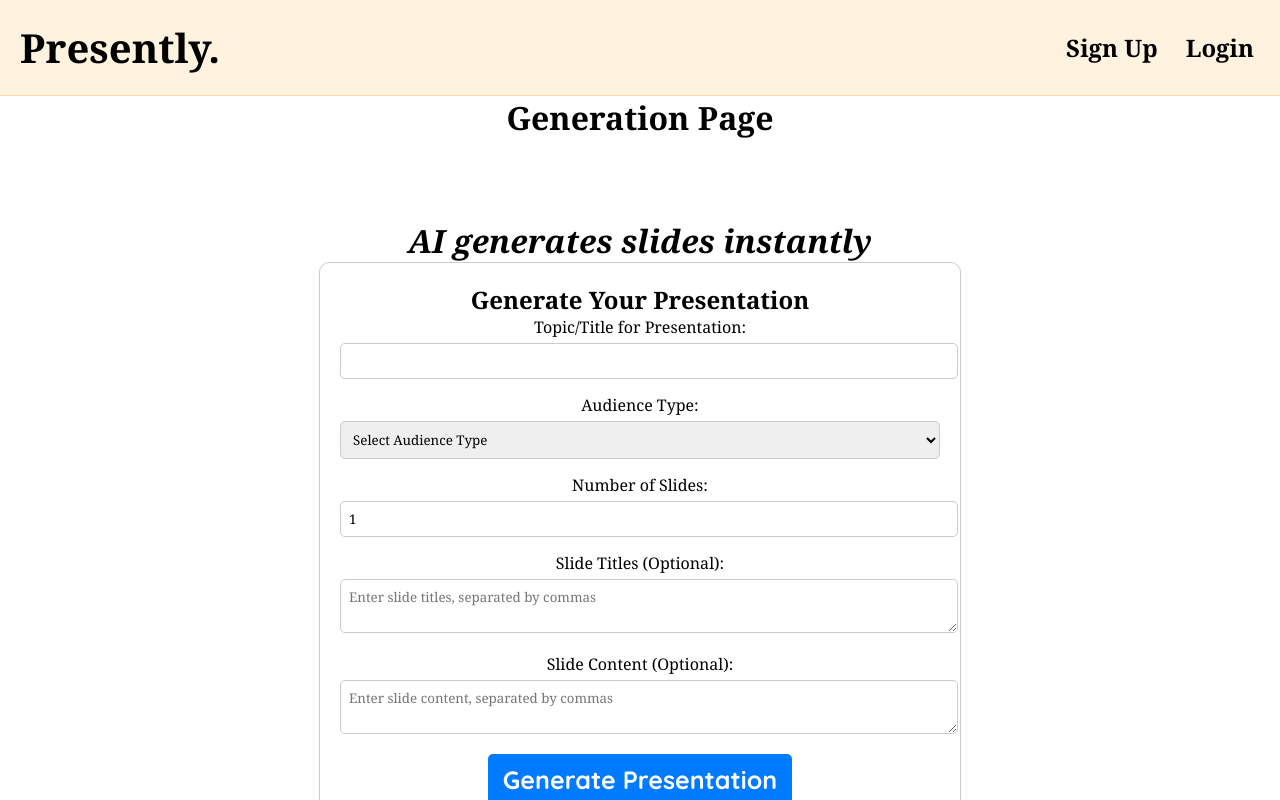
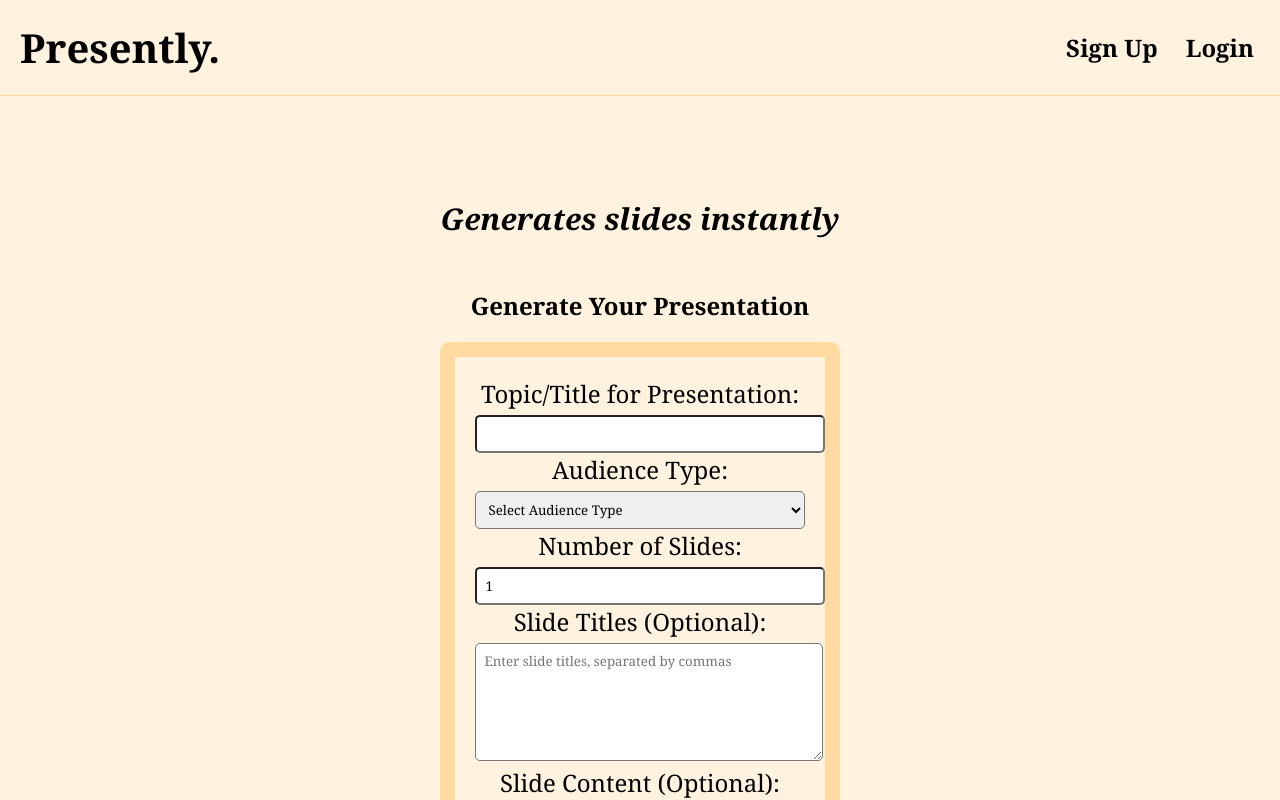
Before and after one commit to mynameiskennith/Presently-v1.0, a React (Create React App) app in the folder frontend/: page /generate in a window 1280 px wide. Shown: the top 800 px of the page. Built offline with nearby package versions, Linux system fonts and the light colour scheme.

Commit message:
added generation ui style

```diff
--- a/frontend/src/GenerationPage.jsx
+++ b/frontend/src/GenerationPage.jsx
@@ -1,4 +1,5 @@
 import { useState } from "react";
+import './index.css'; // Import the CSS file
 
 const GenerationPage = () => {
     const [formData, setFormData] = useState({
@@ -56,16 +57,16 @@ const GenerationPage = () => {
     };
 
     return (
-        <div className="heading">
-            <h1 className="mtitle">Generation Page</h1>
-            <h3 className="mtagline">AI generates slides instantly</h3>
+        <div className="mcontent">
+            <div className="mheading">
+                <h3 className="mtagline">Generates slides instantly</h3>
 
-            <div style={{ maxWidth: "600px", margin: "auto", padding: "20px", border: "1px solid #ccc", borderRadius: "10px" }}>
+                <div>
                     <h2>Generate Your Presentation</h2>
                     <form onSubmit={handleSubmit}>
                         {/* Topic/Title Input */}
-                    <div style={{ marginBottom: "15px" }}>
-                        <label htmlFor="topic" style={{ display: "block", marginBottom: "5px" }}>Topic/Title for Presentation:</label>
+                        <div>
+                            <label htmlFor="topic">Topic/Title for Presentation:</label>
                             <input
                                 type="text"
                                 id="topic"
@@ -73,20 +74,18 @@ const GenerationPage = () => {
                                 value={formData.topic}
                                 onChange={handleChange}
                                 required
-                            style={{ width: "100%", padding: "8px", borderRadius: "5px", border: "1px solid #ccc" }}
                             />
                         </div>
 
                         {/* Audience Type Dropdown */}
-                    <div style={{ marginBottom: "15px" }}>
-                        <label htmlFor="audienceType" style={{ display: "block", marginBottom: "5px" }}>Audience Type:</label>
+                        <div>
+                            <label htmlFor="audienceType">Audience Type:</label>
                             <select
                                 id="audienceType"
                                 name="audienceType"
                                 value={formData.audienceType}
                                 onChange={handleChange}
                                 required
-                            style={{ width: "100%", padding: "8px", borderRadius: "5px", border: "1px solid #ccc" }}
                             >
                                 <option value="">Select Audience Type</option>
                                 <option value="Business">Business</option>
@@ -97,8 +96,8 @@ const GenerationPage = () => {
                         </div>
 
                         {/* Number of Slides Input */}
-                    <div style={{ marginBottom: "15px" }}>
-                        <label htmlFor="numberOfSlides" style={{ display: "block", marginBottom: "5px" }}>Number of Slides:</label>
+                        <div>
+                            <label htmlFor="numberOfSlides">Number of Slides:</label>
                             <input
                                 type="number"
                                 id="numberOfSlides"
@@ -107,44 +106,39 @@ const GenerationPage = () => {
                                 onChange={handleChange}
                                 min="1"
                                 required
-                            style={{ width: "100%", padding: "8px", borderRadius: "5px", border: "1px solid #ccc" }}
                             />
                         </div>
 
                         {/* Slide Titles Input */}
-                    <div style={{ marginBottom: "15px" }}>
-                        <label htmlFor="slideTitles" style={{ display: "block", marginBottom: "5px" }}>Slide Titles (Optional):</label>
+                        <div>
+                            <label htmlFor="slideTitles">Slide Titles (Optional):</label>
                             <textarea
                                 id="slideTitles"
                                 name="slideTitles"
                                 value={formData.slideTitles}
                                 onChange={handleChange}
                                 placeholder="Enter slide titles, separated by commas"
-                            style={{ width: "100%", padding: "8px", borderRadius: "5px", border: "1px solid #ccc" }}
                             ></textarea>
                         </div>
 
                         {/* Slide Content Input */}
-                    <div style={{ marginBottom: "15px" }}>
-                        <label htmlFor="slideContent" style={{ display: "block", marginBottom: "5px" }}>Slide Content (Optional):</label>
+                        <div>
+                            <label htmlFor="slideContent">Slide Content (Optional):</label>
                             <textarea
                                 id="slideContent"
                                 name="slideContent"
                                 value={formData.slideContent}
                                 onChange={handleChange}
                                 placeholder="Enter slide content, separated by commas"
-                            style={{ width: "100%", padding: "8px", borderRadius: "5px", border: "1px solid #ccc" }}
                             ></textarea>
                         </div>
 
                         {/* Submit Button */}
-                    <button
-                        type="submit"
-                        style={{ backgroundColor: "#007bff", color: "white", padding: "10px 15px", borderRadius: "5px", border: "none", cursor: "pointer" }}
-                    >
+                        <button type="submit">
                             Generate Presentation
                         </button>
                     </form>
+                </div>
             </div>
         </div>
     );
--- a/frontend/src/index.css
+++ b/frontend/src/index.css
@@ -193,7 +193,8 @@ button:hover {
   text-align: center;
   font-style: italic;
   font-size: xx-large;
-  margin-top: 80px;
+  margin-top: 50px;
+  margin-bottom: 50px;
 }
 span.mtagline-primary{
   color: black;
@@ -258,3 +259,141 @@ span.mtagline-secondary{
 /* ////////////////////////////////////////////////////////////////////////////////////////////////////////////////// */
 /* GENERATION PAGE////////////////////////////////////////////////////////////////////////////////////////////////////////////////// */
 /* ////////////////////////////////////////////////////////////////////////////////////////////////////////////////// */
+
+.mcontent {
+  display: flex;
+  flex-direction: column;
+  align-items: center;
+  padding: 2rem;
+}
+
+.mheading {
+  text-align: center;
+  margin-bottom: 20px;
+}
+
+.mtitle {
+  font-size: 6.5rem;
+  color: black;
+}
+.form-container {
+  max-width: 600px;
+  margin: auto;
+  padding: 20px;
+  border: 15px solid #FFDBA1; /* Border for the container */
+  border-radius: 10px;
+  box-shadow: 0 4px 6px rgba(0, 0, 0, 0.1);
+
+}
+
+form {
+  border: 15px solid #FFDBA1; /* Border for the form itself */
+  border-radius: 10px;
+  padding: 20px; /* Optional: adjust padding if needed */
+}
+
+.form-container h2 {
+  text-align: center;
+  color: black;
+  margin-bottom: 20px;
+}
+
+.form-group {
+  margin-bottom: 15px;
+}
+
+.form-group label {
+  display: block;
+  margin-bottom: 5px;
+  font-weight: bold;
+  color: black;
+}
+
+.form-group input,
+.form-group select,
+.form-group textarea {
+  width: 100%;
+  padding: 10px;
+  border-radius: 5px;
+  border: 1px solid #ccc;
+  font-size: 1rem;
+}
+
+textarea {
+  resize: vertical;
+}
+
+button[type="submit"] {
+  background-color: #EF6C00;
+  color: white;
+  padding: 12px 20px;
+  border-radius: 5px;
+  border: none;
+  cursor: pointer;
+  width: 100%;
+  font-weight: bold;
+  font-size: 1rem;
+  transition: background-color 0.3s ease;
+}
+
+button[type="submit"]:hover {
+  background-color: #FFDBA1;
+}
+
+
+.mtitle {
+  font-size: 36px;
+  font-weight: bold;
+}
+
+.mtagline {
+  font-size: 30px;
+  color: black;
+}
+
+form {
+  max-width: 600px;
+  margin: auto;
+  padding: 20px;
+  border: 15px solid #FFDBA1;
+  border-radius: 10px;
+}
+
+h2 {
+  font-size: 24px;
+  margin-bottom: 20px;
+}
+
+label {
+  display: block;
+  margin-bottom: 5px;
+  font-size: 1.5rem;
+}
+
+input[type="text"],
+select,
+input[type="number"],
+textarea {
+  width: 100%;
+  padding: 8px;
+  border-radius: 5px;
+
+}
+
+textarea {
+  resize: vertical;
+  height: 100px;
+}
+
+button {
+  background-color: #EF6C00;
+  color: white;
+  padding: 10px 15px;
+  border-radius: 5px;
+  border: none;
+  cursor: pointer;
+}
+
+button:hover {
+  background-color: #d55f00;
+}
```
Lines whose indentation alone changed are shown as unchanged.
